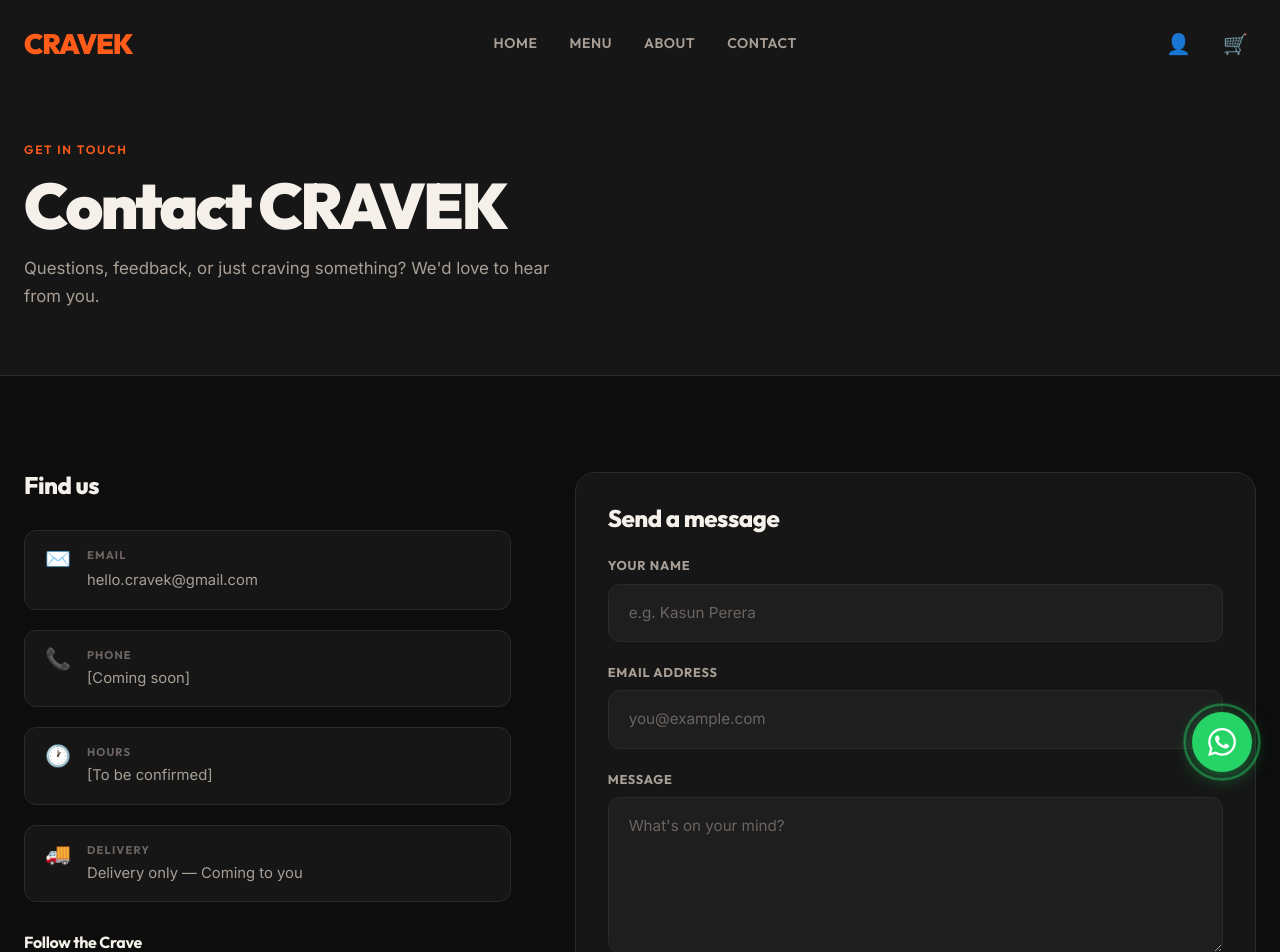
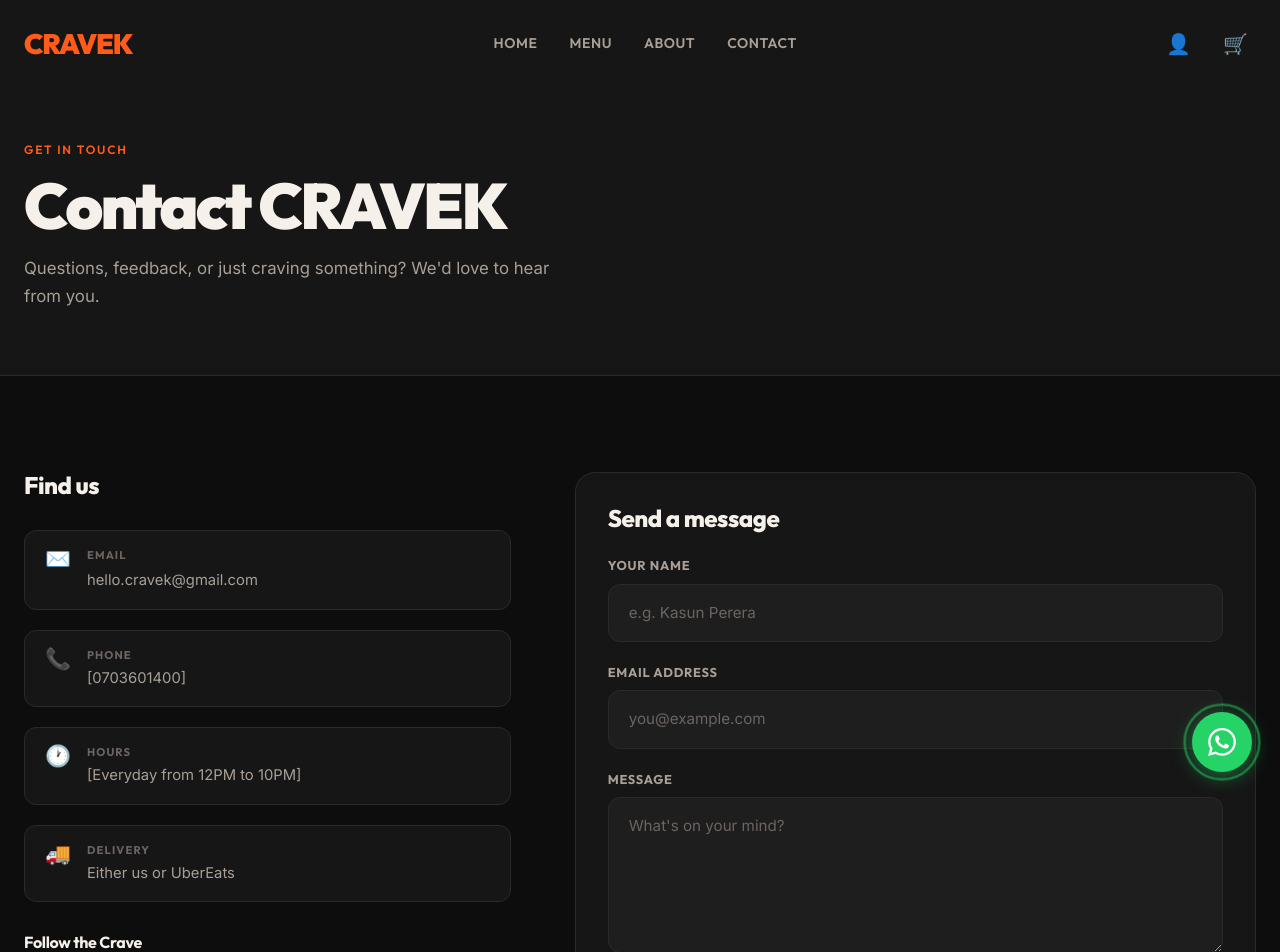
Before and after one commit to CRAVEK13/CRAVEK, a Next.js app: page /contact in a window 1280 px wide. Shown: the top 952 px of the page. Built offline with nearby package versions, Linux system fonts and the light colour scheme.

Commit message:
Update the contact info

```diff
--- a/app/contact/page.tsx
+++ b/app/contact/page.tsx
@@ -54,19 +54,19 @@
     {
       icon: "📞",
       label: "Phone",
-      value: "[Coming soon]",
+      value: "[0703601400]",
       href: undefined,
     },
     {
       icon: "🕐",
       label: "Hours",
-      value: "[To be confirmed]",
+      value: "[Everyday from 12PM to 10PM]",
       href: undefined,
     },
     {
       icon: "🚚",
       label: "Delivery",
-      value: "Delivery only — Coming to you",
+      value: "Either us or UberEats",
       href: undefined,
     },
   ];
```
